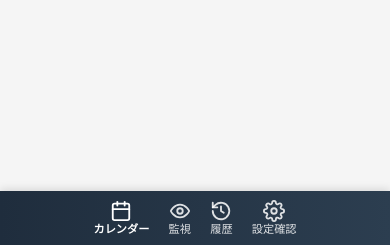
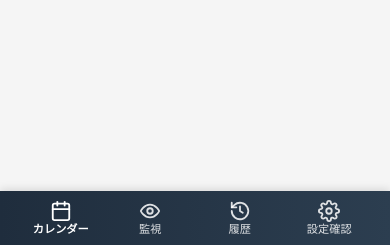
Before and after one commit to sota1111/booking-monitor, a FastAPI app: page / in a window 390 px wide. Shown: the part 599-844 px from the top of the page. Run offline with FastAPI, Linux system fonts and the light colour scheme; the visitor is signed in with stand-in values (Sample User, id 1).

Commit message:
fix(SOT-1243): スマホ下部メニューを均等配置
モバイル(≤600px)の固定下部ナビを中央寄せ(justify-content: center)から
均等配置(space-around + 各項目 flex:1, gap:0)に変更し、メニュー項目を
バー全体に等間隔で配置。全6テンプレートに同一適用。

Co-Authored-By: Claude Opus 4.8 <noreply@anthropic.com>

```diff
--- a/templates/calendar.html
+++ b/templates/calendar.html
@@ -57,7 +57,8 @@
     @media (max-width: 600px) {
       main { padding: 0.6rem; }
       /* Mobile: move the nav menu to the bottom of the screen (fixed bottom bar). */
-      nav .nav-links { position: fixed; left: 0; right: 0; bottom: 0; top: auto; background: linear-gradient(90deg, #1f2d3d, #2c3e50); padding: 0.5rem 1rem; box-shadow: 0 -2px 8px rgba(0,0,0,0.12); justify-content: center; z-index: 20; }
+      nav .nav-links { position: fixed; left: 0; right: 0; bottom: 0; top: auto; background: linear-gradient(90deg, #1f2d3d, #2c3e50); padding: 0.5rem 1rem; box-shadow: 0 -2px 8px rgba(0,0,0,0.12); justify-content: space-around; gap: 0; z-index: 20; }
+      nav .nav-links a { flex: 1; }
       body { padding-bottom: 56px; }
       /* The day×time matrix keeps its own horizontal scroll on mobile. */
     }
--- a/templates/config.html
+++ b/templates/config.html
@@ -48,7 +48,8 @@
     .interval-warn { color: #e65100; font-weight: bold; }
     @media (max-width: 600px) { main { padding: 0.6rem; } dl { grid-template-columns: 1fr; } dt { margin-top: 0.4rem; }
       /* Mobile: move the nav menu to the bottom of the screen (fixed bottom bar). */
-      nav .nav-links { position: fixed; left: 0; right: 0; bottom: 0; top: auto; background: linear-gradient(90deg, #1f2d3d, #2c3e50); padding: 0.5rem 1rem; box-shadow: 0 -2px 8px rgba(0,0,0,0.12); justify-content: center; z-index: 20; }
+      nav .nav-links { position: fixed; left: 0; right: 0; bottom: 0; top: auto; background: linear-gradient(90deg, #1f2d3d, #2c3e50); padding: 0.5rem 1rem; box-shadow: 0 -2px 8px rgba(0,0,0,0.12); justify-content: space-around; gap: 0; z-index: 20; }
+      nav .nav-links a { flex: 1; }
       body { padding-bottom: 56px; } }
   </style>
   <script src="/static/i18n.js" defer></script>
--- a/templates/history.html
+++ b/templates/history.html
@@ -46,7 +46,8 @@
     @media (max-width: 600px) {
       main { padding: 0.6rem; }
       /* Mobile: move the nav menu to the bottom of the screen (fixed bottom bar). */
-      nav .nav-links { position: fixed; left: 0; right: 0; bottom: 0; top: auto; background: linear-gradient(90deg, #1f2d3d, #2c3e50); padding: 0.5rem 1rem; box-shadow: 0 -2px 8px rgba(0,0,0,0.12); justify-content: center; z-index: 20; }
+      nav .nav-links { position: fixed; left: 0; right: 0; bottom: 0; top: auto; background: linear-gradient(90deg, #1f2d3d, #2c3e50); padding: 0.5rem 1rem; box-shadow: 0 -2px 8px rgba(0,0,0,0.12); justify-content: space-around; gap: 0; z-index: 20; }
+      nav .nav-links a { flex: 1; }
       body { padding-bottom: 56px; }
       /* Stacked-card tables: on mobile, collapse each row into a vertical
          "label: value" card so no horizontal scrolling is required. */
--- a/templates/monitor.html
+++ b/templates/monitor.html
@@ -81,7 +81,8 @@
     @media (max-width: 600px) {
       main { padding: 0.6rem; }
       /* Mobile: move the nav menu to the bottom of the screen (fixed bottom bar). */
-      nav .nav-links { position: fixed; left: 0; right: 0; bottom: 0; top: auto; background: linear-gradient(90deg, #1f2d3d, #2c3e50); padding: 0.5rem 1rem; box-shadow: 0 -2px 8px rgba(0,0,0,0.12); justify-content: center; z-index: 20; }
+      nav .nav-links { position: fixed; left: 0; right: 0; bottom: 0; top: auto; background: linear-gradient(90deg, #1f2d3d, #2c3e50); padding: 0.5rem 1rem; box-shadow: 0 -2px 8px rgba(0,0,0,0.12); justify-content: space-around; gap: 0; z-index: 20; }
+      nav .nav-links a { flex: 1; }
       body { padding-bottom: 56px; }
       /* Stacked-card tables: on mobile, collapse each row into a vertical
          "label: value" card so no horizontal scrolling is required. */
--- a/templates/notification_history.html
+++ b/templates/notification_history.html
@@ -117,7 +117,8 @@
     @media (max-width: 600px) {
       main { padding: 0.6rem; }
       /* Mobile: move the nav menu to the bottom of the screen (fixed bottom bar). */
-      nav .nav-links { position: fixed; left: 0; right: 0; bottom: 0; top: auto; background: linear-gradient(90deg, #1f2d3d, #2c3e50); padding: 0.5rem 1rem; box-shadow: 0 -2px 8px rgba(0,0,0,0.12); justify-content: center; z-index: 20; }
+      nav .nav-links { position: fixed; left: 0; right: 0; bottom: 0; top: auto; background: linear-gradient(90deg, #1f2d3d, #2c3e50); padding: 0.5rem 1rem; box-shadow: 0 -2px 8px rgba(0,0,0,0.12); justify-content: space-around; gap: 0; z-index: 20; }
+      nav .nav-links a { flex: 1; }
       body { padding-bottom: 56px; }
       .summary-grid { grid-template-columns: repeat(3, 1fr); }
       .stat-box .stat-value { font-size: 1.3rem; }
--- a/templates/status.html
+++ b/templates/status.html
@@ -96,7 +96,8 @@
     @media (max-width: 600px) {
       main { padding: 0.6rem; }
       /* Mobile: move the nav menu to the bottom of the screen (fixed bottom bar). */
-      nav .nav-links { position: fixed; left: 0; right: 0; bottom: 0; top: auto; background: linear-gradient(90deg, #1f2d3d, #2c3e50); padding: 0.5rem 1rem; box-shadow: 0 -2px 8px rgba(0,0,0,0.12); justify-content: center; z-index: 20; }
+      nav .nav-links { position: fixed; left: 0; right: 0; bottom: 0; top: auto; background: linear-gradient(90deg, #1f2d3d, #2c3e50); padding: 0.5rem 1rem; box-shadow: 0 -2px 8px rgba(0,0,0,0.12); justify-content: space-around; gap: 0; z-index: 20; }
+      nav .nav-links a { flex: 1; }
       body { padding-bottom: 56px; }
       .summary-grid { grid-template-columns: repeat(3, 1fr); }
       .stat-box .stat-value { font-size: 1.3rem; }
```
